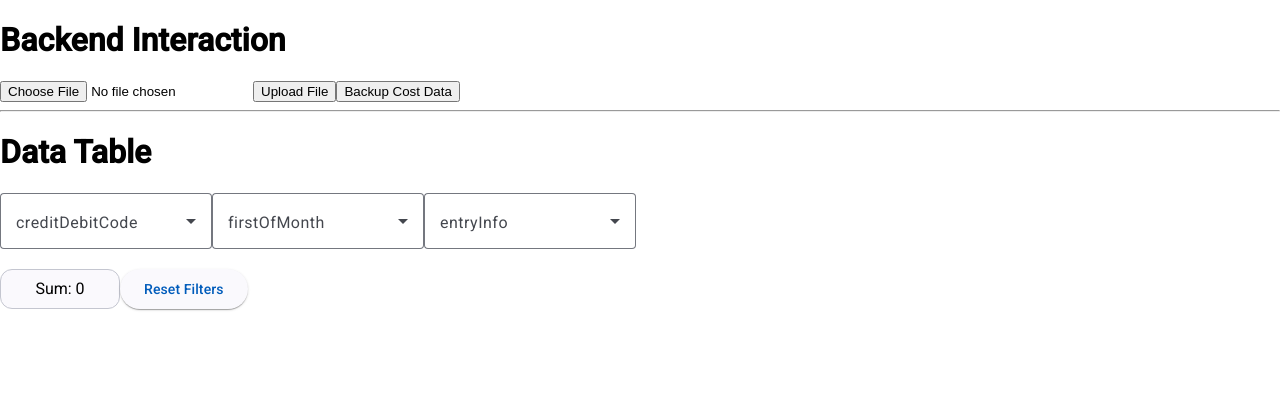
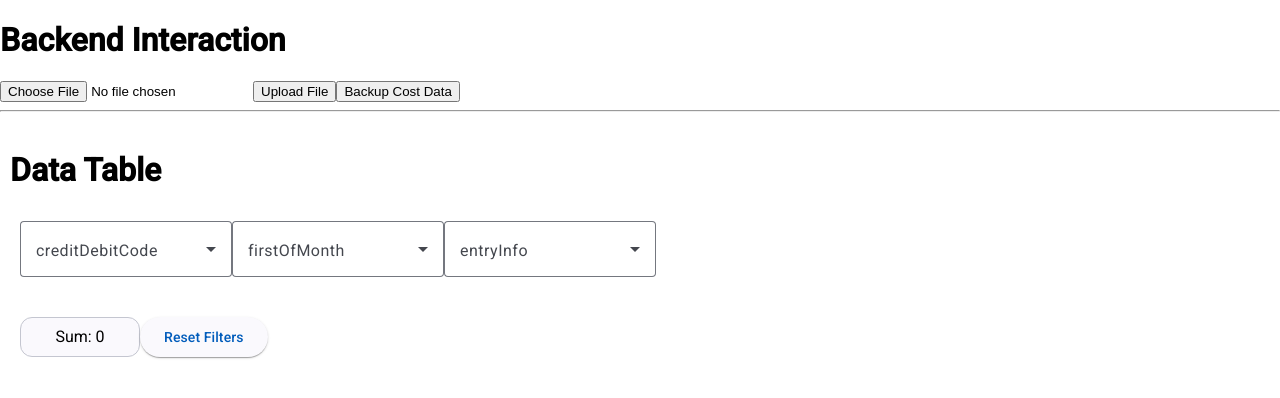
Before and after one commit to Marvin1912/frontend, an Angular app: page / in a window 1280 px wide. Shown: the top 398 px of the page. Built offline with nearby package versions, Linux system fonts and the light colour scheme.

Commit message:
Added some styles

```diff
--- a/src/app/backend/backend.component.html
+++ b/src/app/backend/backend.component.html
@@ -1,11 +1,14 @@
-<div>
-  <h1>Backend Interaction</h1>
+<div class="backend">
 
-  <input type="file" (change)="onFileSelected($event)" />
-  <button (click)="uploadFile()">Upload File</button>
-  <button (click)="backupCostData()">Backup Cost Data</button>
+  <div class="backend-interaction">
+    <h1>Backend Interaction</h1>
+    <input type="file" (change)="onFileSelected($event)"/>
+    <button (click)="uploadFile()">Upload File</button>
+    <button (click)="backupCostData()">Backup Cost Data</button>
+    <hr/>
+  </div>
 
-  <hr />
-
-  <app-table [data]="responseData"></app-table>
+  <div class="backend-table">
+    <app-table [data]="responseData"></app-table>
+  </div>
 </div>
--- a/src/app/backend/backend.component.scss
+++ b/src/app/backend/backend.component.scss
@@ -0,0 +1,9 @@
+.backend {
+  display: flex;
+  flex-direction: column;
+  height: 100%;
+}
+
+.backend-table {
+  overflow: hidden;
+}
--- a/src/app/table/table.component.html
+++ b/src/app/table/table.component.html
@@ -23,6 +23,7 @@
     <button mat-raised-button (click)="resetFilters()">Reset Filters</button>
   </div>
 
+  <div class="table-table">
     <ng-container *ngIf="data">
       <table
         mat-table
@@ -48,3 +49,4 @@
       </table>
     </ng-container>
   </div>
+</div>
--- a/src/app/table/table.component.scss
+++ b/src/app/table/table.component.scss
@@ -1,14 +1,24 @@
 @use '@angular/material' as mat;
+
+.table {
+  display: flex;
+  flex-direction: column;
+  height: 100%;
+  overflow: hidden;
+  padding: 10px;
+}
 
 .table-filter {
   display: flex;
   flex-direction: row;
+  padding: 10px;
 }
 
 .table-ops {
   display: flex;
   flex-direction: row;
   align-items: center;
+  padding: 10px;
 }
 
 .table-ops-card {
@@ -19,3 +29,8 @@
   height: 40px;
   width: 120px;
 }
+
+.table-table {
+  overflow: auto;
+  padding: 10px;
+}
--- a/src/styles.scss
+++ b/src/styles.scss
@@ -1,4 +1,4 @@
 @use '@angular/material' as mat;
 
-html, body { height: 100%; }
+html, body { height: 100vh; }
 body { margin: 0; font-family: Roboto, "Helvetica Neue", sans-serif; }
```
Lines whose indentation alone changed are shown as unchanged.
